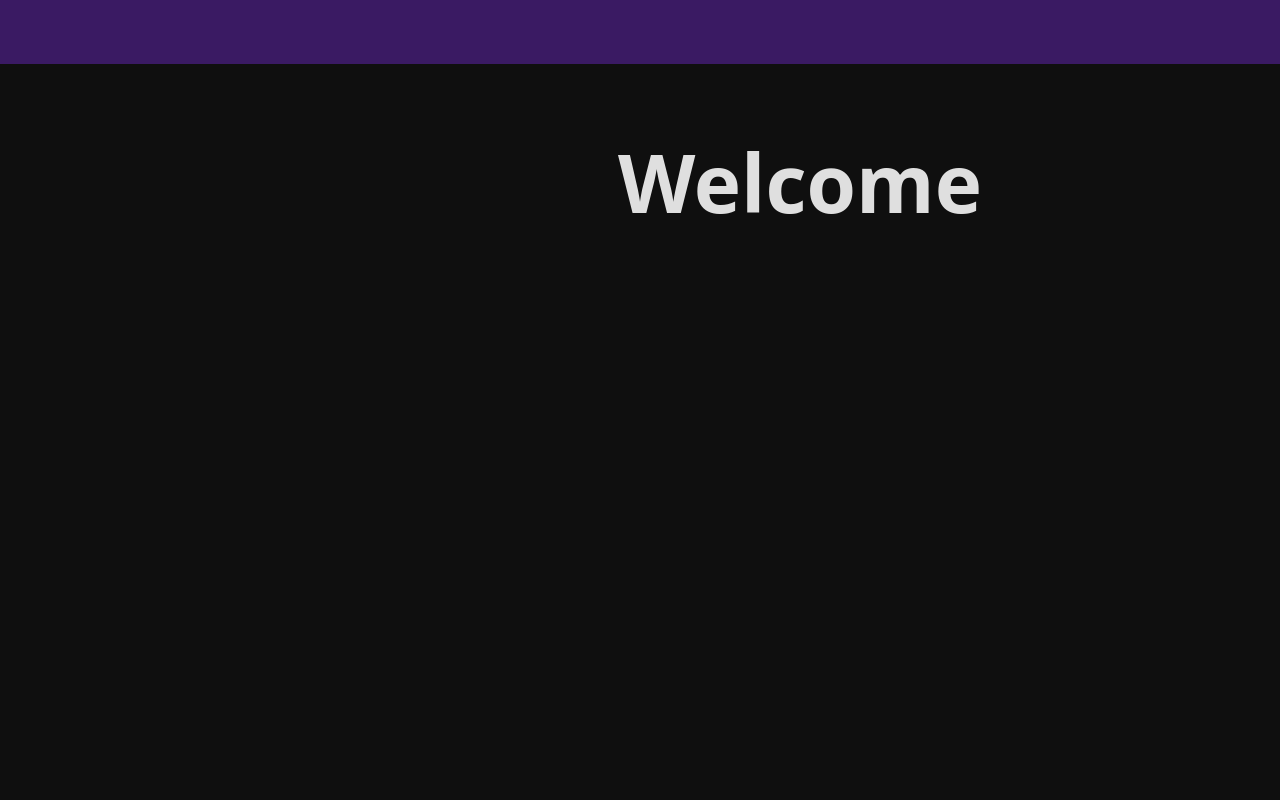
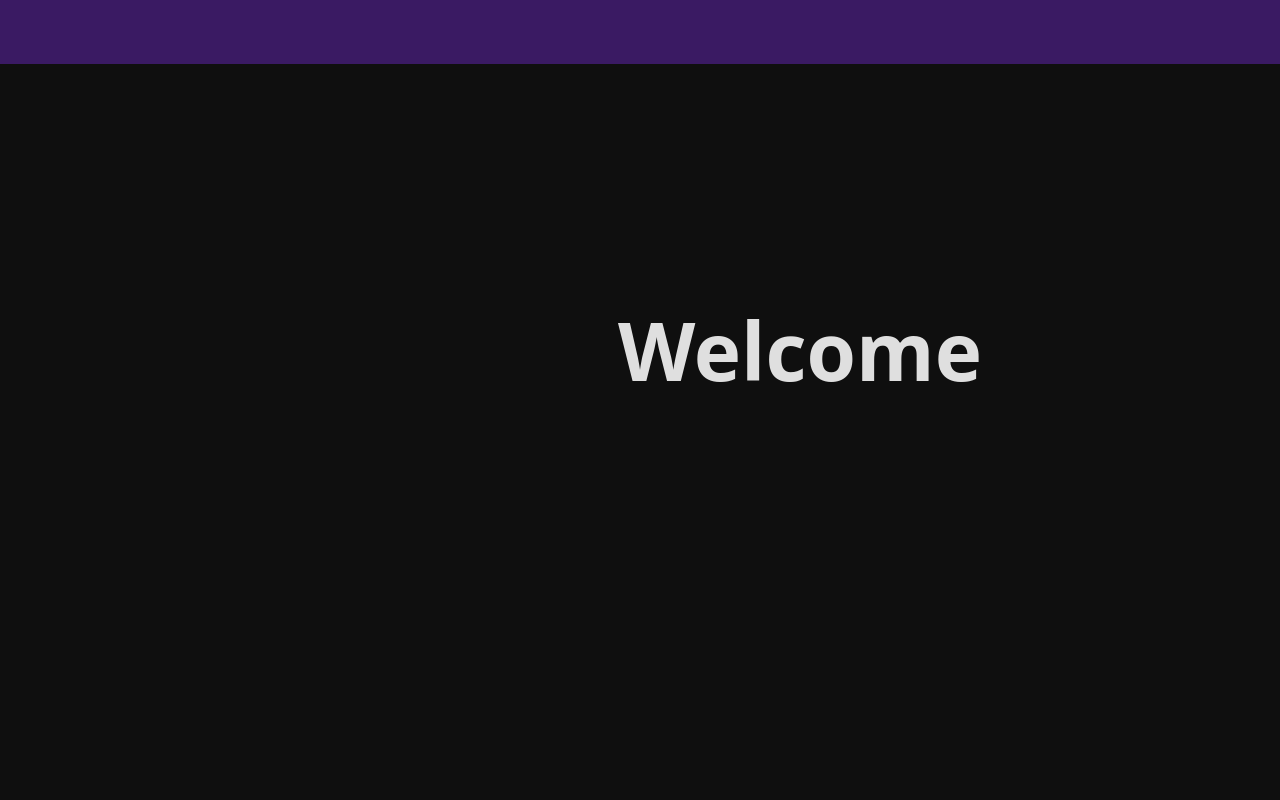
Before and after one commit to Isaiahak/Isaiahak, a React (Vite) app in the folder frontend/: page / in a window 1280 px wide. Shown: the top 800 px of the page. Built offline with nearby package versions, Linux system fonts and the light colour scheme.

Commit message:
fixing about me

```diff
--- a/frontend/src/components/Home.jsx
+++ b/frontend/src/components/Home.jsx
@@ -8,17 +8,20 @@ import "../styling/Home.css"
 const Home = () =>{
 
 	return (
+		<section id="home">
 			<div className="home-container">
 				<div className="project-background">
 					<div className="project-background-side"></div>
 					<div className="project-background-center"></div>
 					<div className="project-background-side"></div>
 				</div>
+				<div className="image-background">
+					<div className="images first"></div>
+					<div className="images second"></div>
+				</div>
 				<h1 className="title">Welcome</h1>
-			<div className="images-container">
-				<div className="images"></div>
 			</div>
-		</div>
+		</section>
 	)
 }
 export default Home;
--- a/frontend/src/components/Projects.jsx
+++ b/frontend/src/components/Projects.jsx
@@ -60,9 +60,9 @@ function Projects(){
 					<div className="project-background-side"></div>
 				</div>
 				<div className="silk-background">
-					<div class="silk-wave wave1"></div>
-				    <div class="silk-wave wave2"></div>
-				    <div class="silk-wave wave3"></div>
+					<div className="silk-wave wave1"></div>
+				    <div className="silk-wave wave2"></div>
+				    <div className="silk-wave wave3"></div>
 				</div>
 				<div className="project-container">
 					<div className="project-container-top">
--- a/frontend/src/styling/AboutMe.css
+++ b/frontend/src/styling/AboutMe.css
@@ -1,12 +1,10 @@
 .aboutme-container{
     width: 100%;
     margin: 30rem auto;
-    background-color: #0f0f0f;
     display: flex;
     flex-direction: column;
     position: relative;
     align-self: center;
-    visibility: hidden;
 }
 
 .description-container{
--- a/frontend/src/styling/Home.css
+++ b/frontend/src/styling/Home.css
@@ -1,8 +1,7 @@
 .home-container{
     position: relative;
     width: 100%;
-    height: 5rem;
-    margin-top: 3rem;
+    height: 50rem;
     margin-inline: auto;
 }
 
@@ -26,68 +25,45 @@
 }
 
 .project-background-side{
-    width: auto;
+    width: 100%;
     height: 100%;
     background-color: #0f0f0f;
 }
-
-
-.images-container{
+.image-background{
     position: absolute;
+    width: 100%;
     height: 100%;
-    width: 100%;
     margin-inline: auto;
-    display: flex;
-    flex-direction: row;
-    align-items:center;
-    justify-content: center;
+    z-index: 3;
     overflow: hidden;
-    z-index: 1;
+    visibility: hidden;
 }
 
 .images {
+    height: 40rem;
+    width: 80rem;
     position: absolute;
-    height: 10rem;
-    width: 100rem;
-    bottom: 0;
-    text-align: center;
+    border-radius: 50% 50%;
     align-self: center;
+    opacity: 0.5;
     filter: blur(30px);
-    z-index: 1;
 }
 
-.images::before {
-    content: '';
-    display: block;
-    position: absolute;
-    border-radius: 100% 50%;
-    transform: translate(90%, -250%);
-    background: #742b94;
+.first{
+    transform: translate(90%, -45%);
     background: linear-gradient(98deg,rgba(116, 43, 148, 1) 0%, rgba(92, 30, 125, 1) 50%, rgba(33, 7, 46, 1) 100%);
-    visibility: visible;
-    align-self: center;
-    opacity: 0.5;
 }
-
-.images::after {
-    content: '';
-    display: block;
-    position: absolute;
-    border-radius: 100% 50%;
-    background: #411C57;
-    transform: translate(-90%, -100%);
+.second{
+    transform: translate(-90%, -25%);
     background: linear-gradient(90deg,rgba(65, 28, 87, 1) 0%, rgba(71, 33, 92, 1) 50%, rgba(112, 104, 166, 1) 100%);
-    z-index: -1;
-    visibility: visible;
-    align-self: center;
-    opacity: 0.5;
 }
 
 .title{
     align-self: center;
     text-anchor: middle;
     font-size: 5rem;
-    padding: 10px;
+    padding: 10rem;
     visibility: visible;
-    margin: 3rem auto;
+    z-index: 5;
+
 }
--- a/frontend/src/styling/Layout.css
+++ b/frontend/src/styling/Layout.css
@@ -5,5 +5,4 @@
     justify-content: center;
     align-items: flex-start;;
     align-self: center;
-    background-color: #ffffff;
 }
--- a/frontend/src/styling/Projects.css
+++ b/frontend/src/styling/Projects.css
@@ -1,7 +1,7 @@
 .main-container{
     position: relative;
-    height: 40rem;
-    width: 100%;
+    height: 100%;
+    width: 40rem;
     margin-inline: auto;
 }
 
@@ -163,11 +163,9 @@
     width: 100%;
     height: 100%;
     margin-inline: auto;
-    background: linear-gradient(125deg, #ff7eb9, #8c54ff, #5ce1e6);
     z-index: 3;
     overflow: hidden;
     visibility: hidden;
-
 }
 
 .silk-wave {
--- a/frontend/src/styling/QuickLinks.css
+++ b/frontend/src/styling/QuickLinks.css
@@ -1,7 +1,6 @@
 .quicklinks-container{
   width: 100%;
   margin-inline: auto;
-  background-color: #3a1a63;
   align-self: center;
   display: flex;
   flex-direction: column;
```
Also changed, not shown: frontend/src/components/LanguagesAndTools.jsx (+7 -7 lines). Lines whose indentation alone changed are shown as unchanged.
